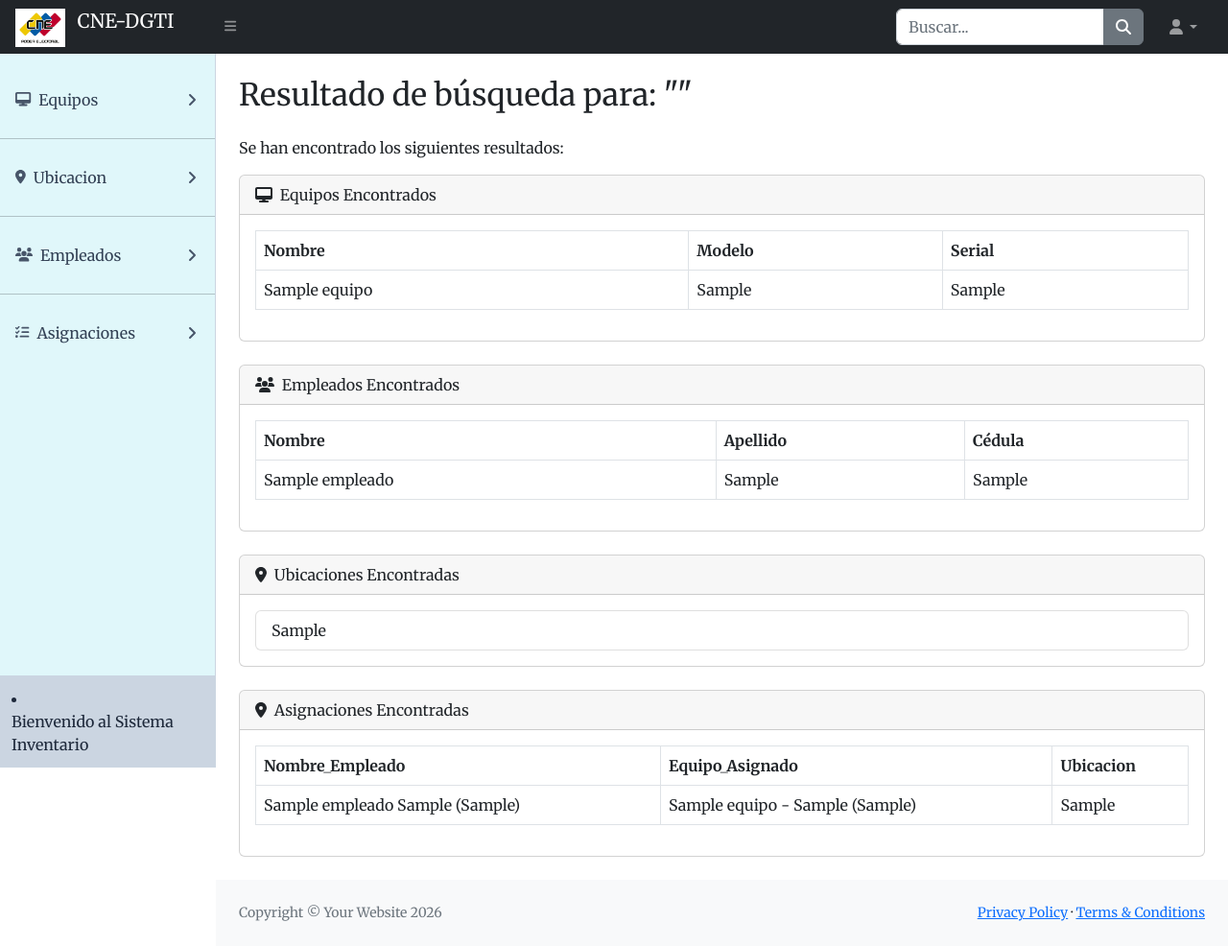
After one commit to contrerajoander01-ship-it/Inventario_CNE, a Django app: page /buscar/ in a window 1280 px wide. The commit adds this page. Shown: the whole page at 96% size. Run offline with Django 5.2, Linux system fonts and the light colour scheme; tables that the repository leaves empty hold one stand-in row (values such as "Sample post"); some libraries are stand-ins or nearby versions.

Commit message:
Agregado buscador global, vistas de login y paginación en listas

```diff
--- a/App/templates/app/asignacion/listadoa.html
+++ b/App/templates/app/asignacion/listadoa.html
@@ -22,7 +22,7 @@
                 </tr>
             </thead>
             <tbody>
-                {% for asignacion in asignaciones %}
+                {% for asignacion in entity %}
                 <tr>
                     <td>{{ asignacion.empleado }}</td>
                     <td>{{ asignacion.equipo }}</td>
@@ -43,6 +43,9 @@
                 {% endfor %}
             </tbody>
         </table>
+        <div>
+            {% include 'app/pagination.html' %}
+        </div>
     </div>
 </div>
 
--- a/App/templates/app/empleados/listaempleados.html
+++ b/App/templates/app/empleados/listaempleados.html
@@ -21,7 +21,7 @@
                 </tr>
             </thead>
             <tbody>
-                {% for empleado in empleados %}
+                {% for empleado in entity %}
                 <tr>
                     <td>{{ empleado.nombre }}</td>
                     <td>{{ empleado.apellido }}</td>
@@ -42,6 +42,9 @@
                 {% endfor %}
             </tbody>
         </table>
+        <div>
+            {% include 'app/pagination.html' %}
+        </div>
     </div>
 </div>
 
--- a/App/templates/app/ubicacion/listarb.html
+++ b/App/templates/app/ubicacion/listarb.html
@@ -1,6 +1,5 @@
 {% extends 'base.html' %}
 
-{% load crispy_forms_tags %}
 
 {% block content %}
 
@@ -20,7 +19,7 @@
                 </tr>
             </thead>
             <tbody>
-                {% for Ubicacion in ubicaciones %}
+                {% for Ubicacion in entity %}
                 <tr>
                     <td>{{ Ubicacion.ubicacion }}</td>
                     <td>
@@ -38,6 +37,9 @@
                 {% endfor %}
             </tbody>
         </table>
+        <div>
+            {% include 'app/pagination.html' %}
+        </div>
     </div>
 </div>
 {% endblock %}
--- /dev/null
+++ b/App/templates/search/searchinv.html
@@ -0,0 +1,117 @@
+{% extends 'base.html' %}
+{% block content %}
+<div class="container-fluid px-4 mt-4">
+    <div class="row">
+        <div class="col-md-12">
+            <h2 class="mb-4 text-body">Resultado de búsqueda para: "{{ buscar }}"</h2>
+            <p class="text-body">Se han encontrado los siguientes resultados:</p>
+
+            {% if equipo %}
+            <div class="card mb-4">
+                <div class="card-header">
+                    <i class="fas fa-desktop me-1"></i> Equipos Encontrados
+                </div>
+                <div class="card-body">
+                    <table class="table table-bordered">
+                        <thead>
+                            <tr>
+                                <th>Nombre</th>
+                                <th>Modelo</th>
+                                <th>Serial</th>
+                            </tr>
+                        </thead>
+                        <tbody>
+                            {% for e in equipo %}
+                            <tr>
+                                <td>{{ e.nombre }}</td>
+                                <td>{{ e.modelo }}</td>
+                                <td>{{ e.serial }}</td>
+                            </tr>
+                            {% endfor %}
+                        </tbody>
+                    </table>
+                </div>
+            </div>
+            {% endif %}
+
+            {% if empleado %}
+            <div class="card mb-4">
+                <div class="card-header">
+                    <i class="fas fa-users me-1"></i> Empleados Encontrados
+                </div>
+                <div class="card-body">
+                    <table class="table table-bordered">
+                        <thead>
+                            <tr>
+                                <th>Nombre</th>
+                                <th>Apellido</th>
+                                <th>Cédula</th>
+                            </tr>
+                        </thead>
+                        <tbody>
+                            {% for emp in empleado %}
+                            <tr>
+                                <td>{{ emp.nombre }}</td>
+                                <td>{{ emp.apellido }}</td>
+                                <td>{{ emp.cedula }}</td>
+                            </tr>
+                            {% endfor %}
+                        </tbody>
+                    </table>
+                </div>
+            </div>
+            {% endif %}
+
+            {% if ubicacion %}
+            <div class="card mb-4">
+                <div class="card-header">
+                    <i class="fas fa-map-marker-alt me-1"></i> Ubicaciones Encontradas
+                </div>
+                <div class="card-body">
+                    <ul class="list-group">
+                        {% for u in ubicacion %}
+                        <li class="list-group-item">{{ u.ubicacion }}</li>
+                        {% endfor %}
+                    </ul>
+                </div>
+            </div>
+            {% endif %}
+
+            {% if asignacion %}
+            <div class="card mb-4">
+                <div class="card-header">
+                    <i class="fas fa-map-marker-alt me-1"></i> Asignaciones Encontradas
+                </div>
+                <div class="card-body">
+                    <table class="table table-bordered">
+                        <thead>
+                            <tr>
+                                <th>Nombre_Empleado</th>
+                                <th>Equipo_Asignado</th>
+                                <th>Ubicacion</th>
+                            </tr>
+                        </thead>
+                        <tbody>
+                            {% for a in asignacion %}
+                            <tr>
+                                <td>{{ a.empleado }}</td>
+                                <td>{{ a.equipo }}</td>
+                                <td>{{ a.ubicacion }}</td>
+                            </tr>
+                            {% endfor %}
+                        </tbody>
+                    </table>
+                </div>
+            </div>
+            {% endif %}
+
+            {% if not equipo and not empleado and not ubicacion and not asignacion %}
+            <div class="alert alert-warning mt-3">
+                No se encontró ninguna coincidencia en la base de datos.
+            </div>
+            {% endif %}
+
+        </div>
+    </div>
+</div>
+{% endblock %}
--- a/App/urls.py
+++ b/App/urls.py
@@ -17,4 +17,5 @@ urlpatterns = [
     path('asignacion/', views.asignacion, name='asignacion'),
     path('asignacion/listadoa/', views.lista_asignaciones, name='lista_asignaciones'),
     path('asignacion/eliminarasignacion/<int:id>/', views.eliminarasignacion, name='eliminarasignacion'),
+    path('buscar/', views.buscar_global, name='buscar'),
 ]
--- a/App/views.py
+++ b/App/views.py
@@ -4,8 +4,37 @@ from .forms import EquipoForm, UbicacionForm, EmpleadosForm, AsignacionForm
 from django.contrib import messages
 from django.core.paginator import Paginator
 from django.http import Http404
+from django.db.models import Q
 
 # Create your views here.
+def buscar_global(request):
+    query = request.GET.get('buscar','') #obtenemos el termino de busqueda
+    equipo = Equipo.objects.filter(
+        Q(nombre__icontains=query) | Q(serial__icontains=query) | Q(inventario__icontains=query)
+    ).order_by('id')
+    empleado = Empleados.objects.filter(
+        Q(nombre__icontains=query) | Q(apellido__icontains=query) | Q(cedula__icontains=query)
+    ).order_by('id')
+
+    ubicacion = Ubicacion.objects.filter(
+        Q(ubicacion__icontains=query)
+    ).order_by('id')
+
+    asignacion = Asignacion.objects.filter(
+        Q(empleado__nombre__icontains=query) |
+        Q(equipo__nombre__icontains=query) |
+        Q(ubicacion__ubicacion__icontains=query)
+    ).order_by('id')
+
+    context = {
+        'buscar' : query,
+        'equipo' : equipo,
+        'empleado' : empleado,
+        'ubicacion' : ubicacion,
+        'asignacion' : asignacion
+    }
+
+    return render(request, 'search/searchinv.html', context)
 
 def dashboard(request):
     total_equipos = Equipo.objects.count()
@@ -17,7 +46,6 @@ def dashboard(request):
         'total_asignaciones': total_asignaciones
     }
     return render(request, 'app/dashboard.html', data)
-
 
 def equipos(request):
     data = {
@@ -48,6 +76,7 @@ def listar(request):
     data = {
         'entity': equipos,
         'paginator': paginator
+
     }
 
     return render(request, 'app/equipos/listar.html', data)
@@ -89,8 +118,16 @@ def ubicacion(request):
 
 def listarubicaciones(request):
     ubicaciones = Ubicacion.objects.all()
+    page = request.GET.get('page',1)
+    paginator = Paginator(ubicaciones, 5)
+    try:
+        ubicaciones = paginator.page(page)
+    except:
+        raise Http404
+
     data = {
-        'ubicaciones': ubicaciones
+        'entity': ubicaciones,
+        'paginator': paginator
     }
     return render(request, 'app/ubicacion/listarb.html', data)
 
@@ -131,8 +168,16 @@ def empleados(request):
 
 def listadeempleados(request):
     empleados = Empleados.objects.all()
+    page = request.GET.get('page', 1)
+    paginator = Paginator(empleados, 5)
+    try:
+        empleados = paginator.page(page)
+    except:
+        raise Http404
+
     data = {
-        'empleados': empleados
+        'entity': empleados,
+        'paginator': paginator
     }
     return render(request, 'app/empleados/listaempleados.html', data)
 
@@ -173,8 +218,15 @@ def asignacion(request):
 
 def lista_asignaciones(request):
     asignaciones = Asignacion.objects.all()
+    page = request.GET.get('page', 1)
+    paginator = Paginator(asignaciones, 5)
+    try:
+        asignaciones = paginator.page(page)
+    except:
+        raise Http404
     data = {
-        'asignaciones': asignaciones
+        'entity': asignaciones,
+        'paginator': paginator
     }
     return render(request, 'app/asignacion/listadoa.html', data)
 
--- a/inventario/settings.py
+++ b/inventario/settings.py
@@ -27,6 +27,8 @@ DEBUG = True
 
 ALLOWED_HOSTS = []
 
+LOGIN_REDIRECT_URL = '/'
+LOGOUT_REDIRECT_URL = '/'
 
 # Application definition
 
--- a/inventario/urls.py
+++ b/inventario/urls.py
@@ -20,5 +20,6 @@ from django.urls import path, include
 urlpatterns = [
     path('admin/', admin.site.urls),
     path('', include('App.urls')),
+    path('accounts/', include('django.contrib.auth.urls')),
 
 ]
--- a/templates/base.html
+++ b/templates/base.html
@@ -38,12 +38,12 @@
         <button class="btn btn-link btn-sm order-1 order-lg-0 me-4 me-lg-0" id="sidebarToggle" href="#!"><i
                 class="fas fa-bars"></i></button>
         <!-- Navbar Search-->
-        <form class="d-none d-md-inline-block form-inline ms-auto me-0 me-md-3 my-2 my-md-0">
+        <form class="d-none d-md-inline-block form-inline ms-auto me-0 me-md-3 my-2 my-md-0" method="GET"
+            action="{% url 'buscar' %}">
             <div class="input-group">
-                <input class="form-control" type="text" placeholder="Buscar..." aria-label="Buscar..."
-                    aria-describedby="btnNavbarSearch" />
-                <button class="btn btn-primary" id="btnNavbarSearch" type="button"><i
-                        class="fas fa-search"></i></button>
+                <input class="form-control" type="search" placeholder="Buscar..." aria-label="Buscar..." name="buscar"
+                    value="{{ buscar }}" />
+                <button class="btn btn-secondary" type="submit"><i class="fas fa-search"></i></button>
             </div>
         </form>
         <!-- Navbar iniciar seccion-->
@@ -56,7 +56,16 @@
                     <li>
                         <hr class="dropdown-divider" />
                     </li>
-                    <li><a class="dropdown-item" href="#!">Cerrar sesión</a></li>
+                    {%if user.is_authenticated %}
+                    <li>
+                        <form method="post" action="{% url 'logout' %}">
+                            {% csrf_token %}
+                            <button type="submit" class="dropdown-item">Cerrar sesión</button>
+                        </form>
+                    </li>
+                    {%else%}
+                    <li><a class="dropdown-item" href="{% url 'login' %}">Iniciar sesión</a></li>
+                    {% endif %}
                 </ul>
             </li>
         </ul>
@@ -133,8 +142,10 @@
                     </div>
                 </div>
                 <div class="sb-sidenav-footer">
-                    <div class="small">Logged in as:</div>
-                    Start Bootstrap
+                    <li>
+                        <a href="#">{{ user.username }}</a>
+                    </li>
+                    Bienvenido al Sistema Inventario
                 </div>
             </nav>
         </div>
```
Also changed, not shown: App/templates/registration/login.html (added, +35 -0 lines), 1 other file.
